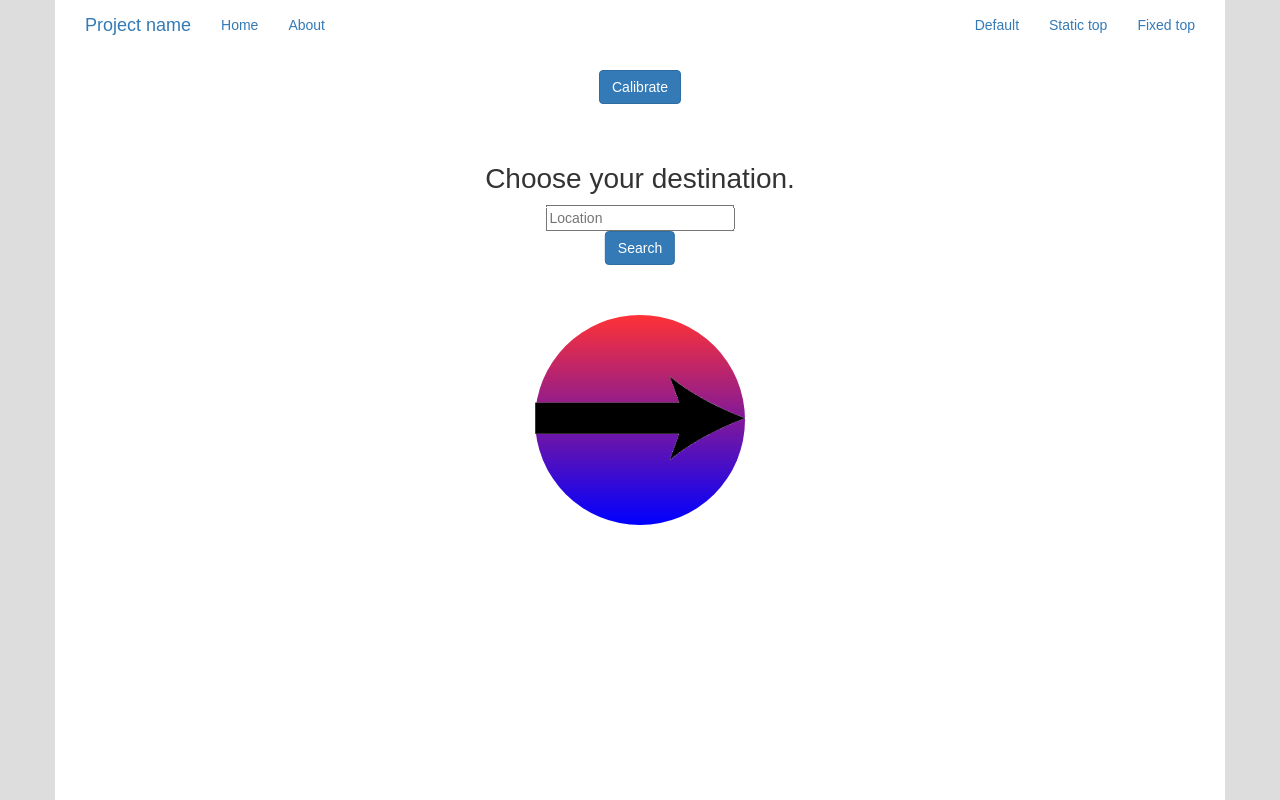
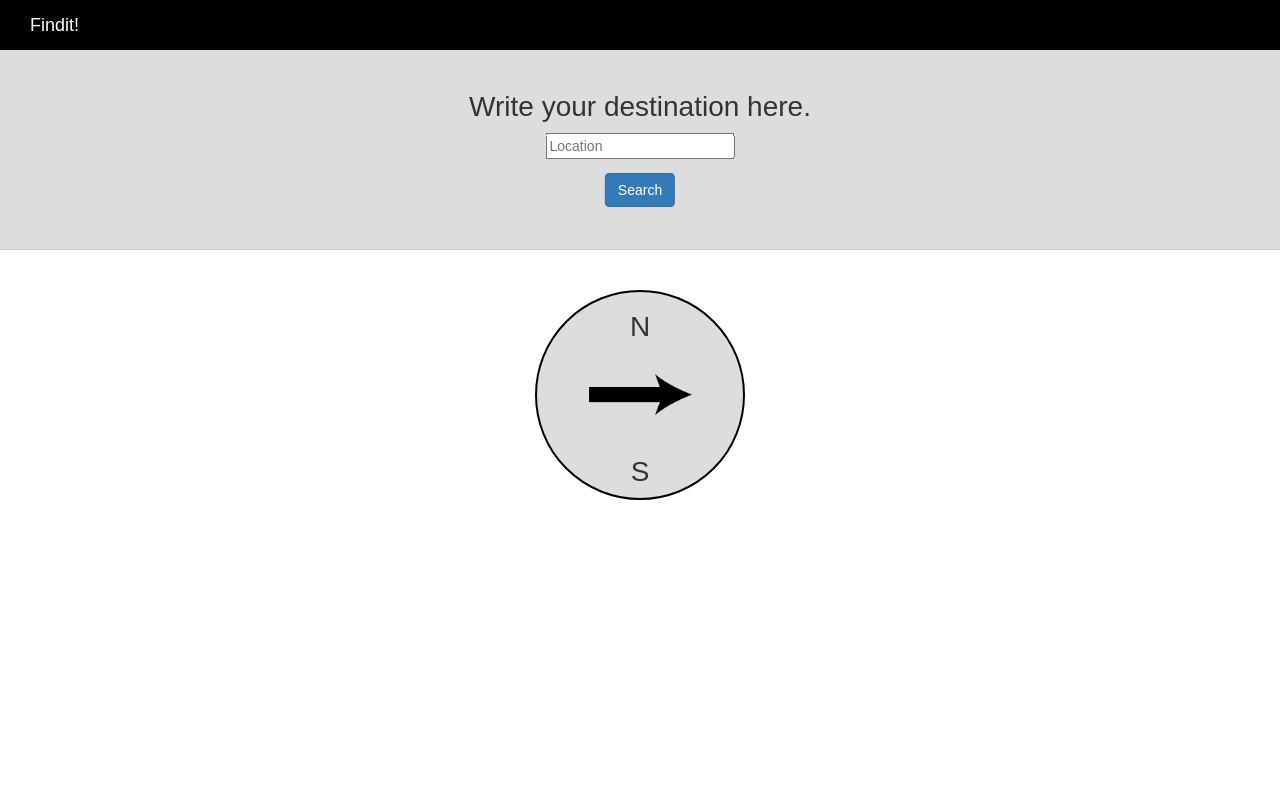
Before and after one commit to Juicedi/compass-openshift, a website: page compass.html in a window 1280 px wide. Drawn offline with nearby package versions, Linux system fonts and the light colour scheme.

Commit message:
appearance changes

```diff
--- a/compass.html
+++ b/compass.html
@@ -2,14 +2,15 @@
 <html>
 
 <head>
-  <title>Location data</title>
+    <title>Findit! | Compass</title>
+    <meta name="viewport" content="width=device-width, initial-scale=1, maximum-scale=1">
     <link rel="icon shortcut" href="img/favicon.ico" />
     <link rel="stylesheet" href="https://maxcdn.bootstrapcdn.com/bootstrap/3.3.6/css/bootstrap.min.css" integrity="sha384-1q8mTJOASx8j1Au+a5WDVnPi2lkFfwwEAa8hDDdjZlpLegxhjVME1fgjWPGmkzs7" crossorigin="anonymous">
     <link rel="stylesheet" href="css/main.css" />
 </head>
 
 <body>
-  <div class="container">
+    <div class="container-fluid">
         <div class="navbar-header">
             <button type="button" class="navbar-toggle collapsed" data-toggle="collapse" data-target="#navbar" aria-expanded="false" aria-controls="navbar">
                 <span class="sr-only">Toggle navigation</span>
@@ -17,35 +18,28 @@
                 <span class="icon-bar"></span>
                 <span class="icon-bar"></span>
             </button>
-      <a class="navbar-brand" href="#">Project name</a>
+            <a class="navbar-brand" href="#">Findit!</a>
         </div>
-    <div id="navbar" class="navbar-collapse collapse">
-      <ul class="nav navbar-nav">
-        <li class="active"><a href="#">Home</a></li>
-        <li><a href="#about">About</a></li>
-      </ul>
-      <ul class="nav navbar-nav navbar-right">
-        <li><a href="../navbar/">Default</a></li>
-        <li><a href="../navbar-static-top/">Static top</a></li>
-        <li class="active"><a href="./">Fixed top <span class="sr-only">(current)</span></a></li>
-      </ul>
+        <div class="row">
+            <div id="navbar" class="navbar-collapse collapse"></div>
         </div>
         <!--/.nav-collapse -->
+        <!--calibration
     <div class="row">
 
       <div class="col-xs-12">
         <h1 id="startingpoint"></h1>
         <h1 id="endpoint"></h1>
+        <h1 id="degree"></h1>
         <button id="calibrateCompass" class="btn btn-primary col-xs-offset-6" type="button">Calibrate</button>
       </div>
 
     </div>
-    <br>
-    <br>
-    <div class="row">
+-->
+        <div class="row question-bar">
 
             <form class="col-xs-12" onkeypress="return event.keyCode != 13;">
-        <h1 clas="row">Choose your destination.</h1>
+                <h1 clas="row">Write your destination here.</h1>
                 <div class="row">
                     <div class="col-xs-12">
                         <input id="destination" class="col-xs-offset-6" type="text" placeholder="Location">
@@ -68,9 +62,12 @@
                 <div class="row">
 
                     <div id="compass">
+                        <h1 id="north">N</h1>
+                        <h1 id="south">S</h1>
                         <img id="arrow" src="img/arrow.png" alt="arrow image" />
                     </div>
                     <h1 id="distance"></h1>
+                    <h1 id="destinationReached" class="hide">You have reached your destination!</h1>
                 </div>
             </div>
 
--- a/css/main.css
+++ b/css/main.css
@@ -3,12 +3,12 @@
     font-family: Arial, sans-serif;
 }
 
-body {
-  background: #ddd;
+button {
+    font-size: 0.8em;
 }
 
-button {
-  font-size: 0.8em;
+a {
+    color: #fff;
 }
 
 h1 {
@@ -37,39 +37,75 @@ h4 {
     margin: 0 auto;
 }
 
+#navbar {
+    margin-left: -15px;
+    background: #000;
+}
+
+.navbar-header {
+    margin-left: -15px;
+    background: #000;
+}
+
+.question-bar {
+    padding: 2em 0 1em 0;
+    background: #ddd;
+    border-bottom: 1px solid #ccc;
+}
+
 #arrow {
     position: absolute;
-  top: 29%;
-  left: 0%;
-  width: 100%;
+    top: 40%;
+    left: 25%;
+    width: 50%;
     -webkit-transition: 0.6s;
     /* Safari */
     transition: 0.6s;
     transition-timing-function: cubic-bezier(0.76, 2.32, 0.54, 0.53);
 }
 
+#north {
+    position: absolute;
+    left: 50%;
+    top: 0;
+    transform: translateX(-50%);
+}
+
+#south {
+    position: absolute;
+    left: 50%;
+    bottom: 0;
+    transform: translateX(-50%);
+}
+
 #compass {
+    border: 0.2em solid #000;
+    background: #ddd;
     margin: auto;
     position: relative;
     width: 15em;
     height: 15em;
     border-radius: 30em;
-  background: -moz-linear-gradient(top, #ff3236 0%, #0000ff 100%);
-  /* FF3.6-15 */
-  background: -webkit-linear-gradient(top, #ff3236 0%, #0000ff 100%);
-  /* Chrome10-25,Safari5.1-6 */
-  background: linear-gradient(to bottom, #ff3236 0%, #0000ff 100%);
-  /* W3C, IE10+, FF16+, Chrome26+, Opera12+, Safari7+ */
 }
 
 #search,
 #destination,
-#calibrateCompass{
+#calibrateCompass {
     transform: translateX(-50%);
 }
 
+#search {
+    margin-top: 1em;
+}
+
+#message {
+    margin-top: 2em;
+    text-align: center;
+}
+
 form h1,
-#message,
-#distance {
-  text-align: center
+#distance,
+#destinationReached {
+    margin-top: 0.5em;
+    text-align: center;
 }
--- a/javascript/app.js
+++ b/javascript/app.js
@@ -1,11 +1,5 @@
 /*jslint browser: true*/
 /*global $, jQuery, alert, console*/
-
-/* reittiä varten
- * https://maps.googleapis.com/maps/api/directions/json?key=AIzaSyDUTG34LGXSXBAY-trPXT6z3F_g1h05iYk&origin=60.2182261,24.81152&destination=60.1711124,24.9417507&mode=walking
- * http://nodejs-jussilat.rhcloud.com/updateLocation?name=kayttaja&lat=61&lng=25
- * https://maps.googleapis.com/maps/api/geocode/json?key=AIzaSyDUTG34LGXSXBAY-trPXT6z3F_g1h05iYk&address=helsinki
- */
 
 (function () {
     'use strict';
@@ -13,7 +7,8 @@
     /* GLOBAL VARIABLES */
     var username = 'kayttaja',
         destination = '',
-    calibrationPoints = {};
+        calibrationPoints = {},
+        travelDistance = 0;
 
     function rotateArrow(degrees) {
         $('#arrow').rotate(degrees);
@@ -30,6 +25,7 @@
         } else {
             $('#distance').html((Math.round(distance * 100) / 100) + 'km');
         }
+        travelDistance = (Math.round(distance * 100) / 100);
     }
 
     /**
@@ -73,9 +69,6 @@
             degrees = Math.atan(division) * rad2deg,
             distance = calculateDistance(start, end);
 
-
-    console.log(latDifference);
-
         if (parseFloat(end.lng) < parseFloat(start.lng)) {
             degrees = degrees + 180;
         }
@@ -87,7 +80,6 @@
         degrees = degrees - (degrees * 2);
 
         showDistance(distance);
-    console.log(latDifference);
         return degrees;
     }
 
@@ -117,6 +109,7 @@
             }, false);
         }
     }
+    init();
 
     /**
      *========================================================================================
@@ -135,43 +128,19 @@
         httpRequest.open('GET', apiRequest);
         httpRequest.send();
     }
-/*
-  function errorCallback_highAccuracy(position) {
-    if (error.code === error.TIMEOUT) {
-      // Attempt to get GPS loc timed out after 5 seconds,
-      // try low accuracy location
-      $('body').append("attempting to get low accuracy location");
-      navigator.geolocation.getCurrentPosition(
-        successCallback,
-        errorCallback_lowAccuracy, {
-          maximumAge: 600000,
-          timeout: 10000,
-          enableHighAccuracy: false
-        });
-      return;
-    }
-  }
 
-  function errorCallback_lowAccuracy(position) {
-    var msg = "<p>Can't get your location (low accuracy attempt). Error = ";
-    if (error.code === 1) {
-      msg += "PERMISSION_DENIED";
-    } else if (error.code === 2) {
-      msg += "POSITION_UNAVAILABLE";
-    } else if (error.code === 3) {
-      msg += "TIMEOUT";
-    }
-    msg += ", msg = " + error.message;
-
-    $('body').append(msg);
-  }
-*/
     // Gets starting location coordinates from the browser.
     // Location is later send to database for possible new features.(two people tracking each others locations)
     function setStartLocation(callbackFunction) {
         var x = document.getElementById("body");
         if (navigator.geolocation) {
-      navigator.geolocation.getCurrentPosition(callbackFunction);
+            navigator.geolocation.getCurrentPosition(callbackFunction, function () {
+                console.log('error');
+            }, {
+                enableHighAccuracy: true,
+                timeout: 20000,
+                maximumAge: 1000
+            });
         } else {
             x.innerHTML = "Geolocation is not supported by this browser.";
         }
@@ -223,7 +192,7 @@
     // Gets location coordinates by httpRequest from google geoCode API
     // Used to determine in what direction the user's destination is.
     function getEndLocation() {
-    var apiRequest = 'https://maps.googleapis.com/maps/api/geocode/json?key=AIzaSyDUTG34LGXSXBAY-trPXT6z3F_g1h05iYk&address=' + destination,
+        var apiRequest = 'https://maps.googleapis.com/maps/api/geocode/json?key=AIzaSyDUTG34LGXSXBAY-trPXT6z3F_g1h05iYk&address=' + encodeURIComponent(destination),
             httpRequest = new XMLHttpRequest();
         httpRequest.onload = function () {
             var response = JSON.parse(httpRequest.response);
@@ -233,10 +202,9 @@
         httpRequest.send();
     }
 
-  /**
-   * Users Starting coordinates used in calibration,
-   * when comparing starting point and calibration point which is 10s away from starting point
-   */
+    /*
+     // Users Starting coordinates used in calibration,
+     // when comparing starting point and calibration point which is 10s away from starting point
     function getStartingCoordinates(callback) {
       var startingCoordinates = {},
         apiRequest = 'https://nodejs-jussilat.rhcloud.com/getUserLocation',
@@ -250,11 +218,10 @@
       httpRequest.open('GET', apiRequest);
       httpRequest.send();
     }
-
     // Sets user's newer coordinates into the database. Used in calibration.
     function calibrateLocation(position, callback) {
-    var lati = parseFloat(position.coords.latitude) + 0.003;
-    var apiRequest = 'https://nodejs-jussilat.rhcloud.com/updateLocation?name=' + username + '1' + '&lat=' + lati + '&lng=' + position.coords.longitude,
+      var lati = parseFloat(position.coords.latitude),
+        apiRequest = 'https://nodejs-jussilat.rhcloud.com/updateLocation?name=' + username + '1' + '&lat=' + lati + '&lng=' + position.coords.longitude,
         httpRequest = new XMLHttpRequest();
       httpRequest.onload = function () {
         console.log('done 1');
@@ -263,11 +230,8 @@
       httpRequest.open('GET', apiRequest);
       httpRequest.send();
     }
-
-  /**
-   * Newest location is used to calibrate the compass so the north arrow will be pointing north.
-   * Newest location will be compared with original starting point to determine users direction
-   */
+     // Newest location is used to calibrate the compass so the north arrow will be pointing north.
+     // Newest location will be compared with original starting point to determine users direction
     function getNewestLocation(callback) {
       var apiRequest = 'https://nodejs-jussilat.rhcloud.com/getCalibrationLocation',
         httpRequest = new XMLHttpRequest();
@@ -281,11 +245,9 @@
       httpRequest.open('GET', apiRequest);
       httpRequest.send();
     }
-
-  // Callbacks
+    // calibration
     function calibrate() {
       var degrees;
-
       console.log('starting');
       setTimeout(function () {
         setStartLocation(function (position) {
@@ -295,16 +257,17 @@
                 console.log(calibrationPoints.firstPoint, calibrationPoints.secondPoint);
                 degrees = calculateDirection(calibrationPoints.firstPoint, calibrationPoints.secondPoint);
                 degrees = degrees + 90;
+                degrees = degrees - degrees * 2;
+                $('#degree').html(degrees);
                 rotateCompass(degrees);
-              console.log(degrees);
-              init();
+                //init();
               });
             });
           });
         });
       }, 150);
-
     }
+    */
 
     /**
      * Initializes buttons that allows user to search different locations
@@ -315,9 +278,17 @@
             $('.hidden').removeClass('hidden');
             destination = $('#destination').val();
             getEndLocation();
+            setInterval(function () {
+                setStartLocation(updateStartLocation);
+                getCoordinates();
+                if (travelDistance < 0.1) {
+                    clearInterval();
+                    $('#destinationReached').show();
+                }
+            }, 10000);
         });
         $('#calibrateCompass').on('click', function () {
-      calibrate();
+            //calibrate();
         });
     }
 
```
Lines whose indentation alone changed are shown as unchanged.
